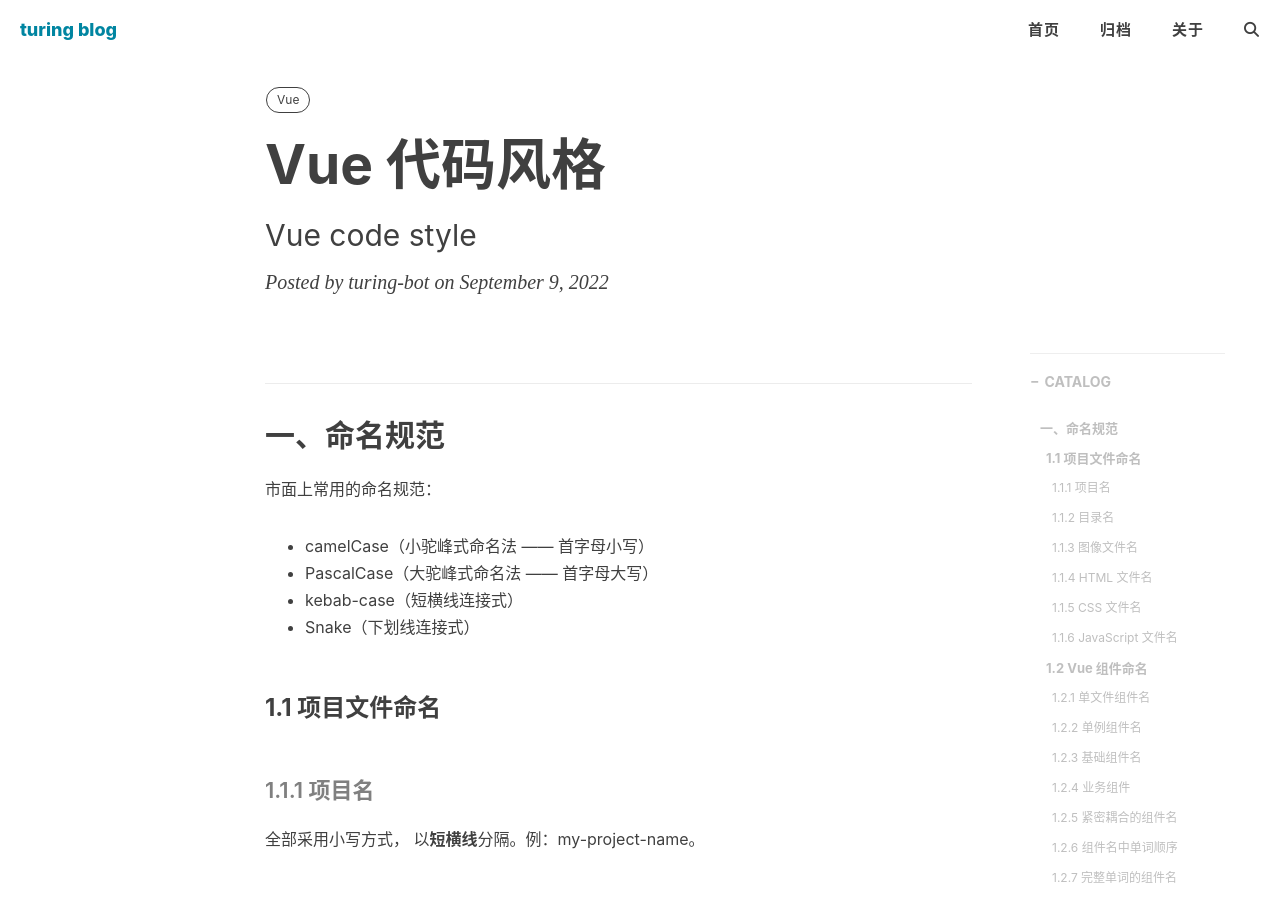
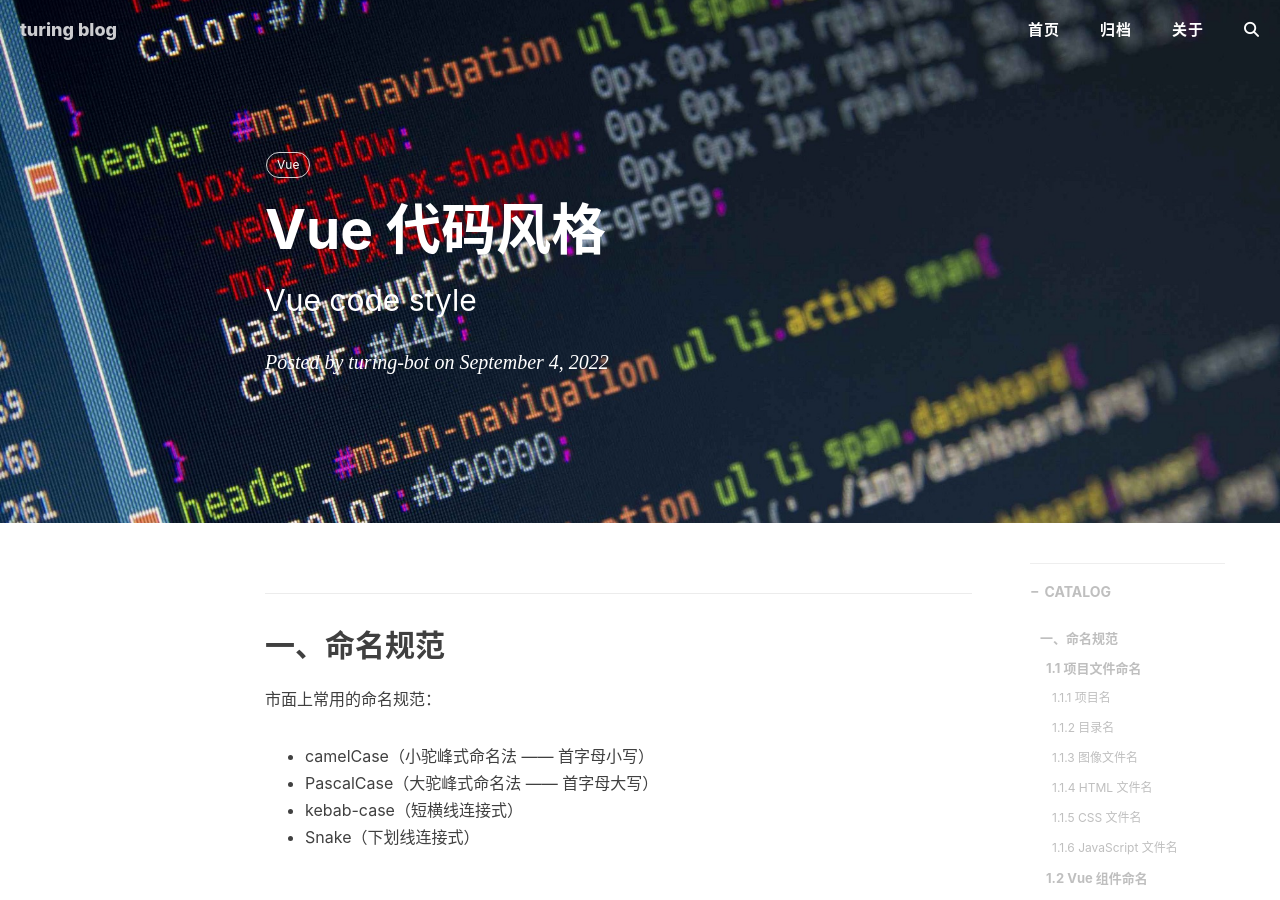
Before and after one commit to Turing-bot/Blog, a Jekyll site: the page built from _posts/2022-09-09-Vue-Code-Style.md, in a window 1280 px wide and 900 px high. Built offline with Jekyll 4.4.1, drawn with Linux system fonts in a browser that asks for light colours; nearby versions of some CDN libraries; comment, search, counter and statistics services are not loaded; some of the changed lines change nothing that is shown.

Commit message:
init blog

```diff
--- a/_posts/2022-09-09-Vue-Code-Style.md
+++ b/_posts/2022-09-09-Vue-Code-Style.md
@@ -3,8 +3,8 @@ layout: post
 title: 'Vue 代码风格'
 subtitle: 'Vue code style'
 author: 'turing-bot'
+date: 2022-09-04 00:00:00
 header-img: 'img/post-bg-css.jpg'
-header-style: text
 catalog: true
 tags:
   - Vue
```
